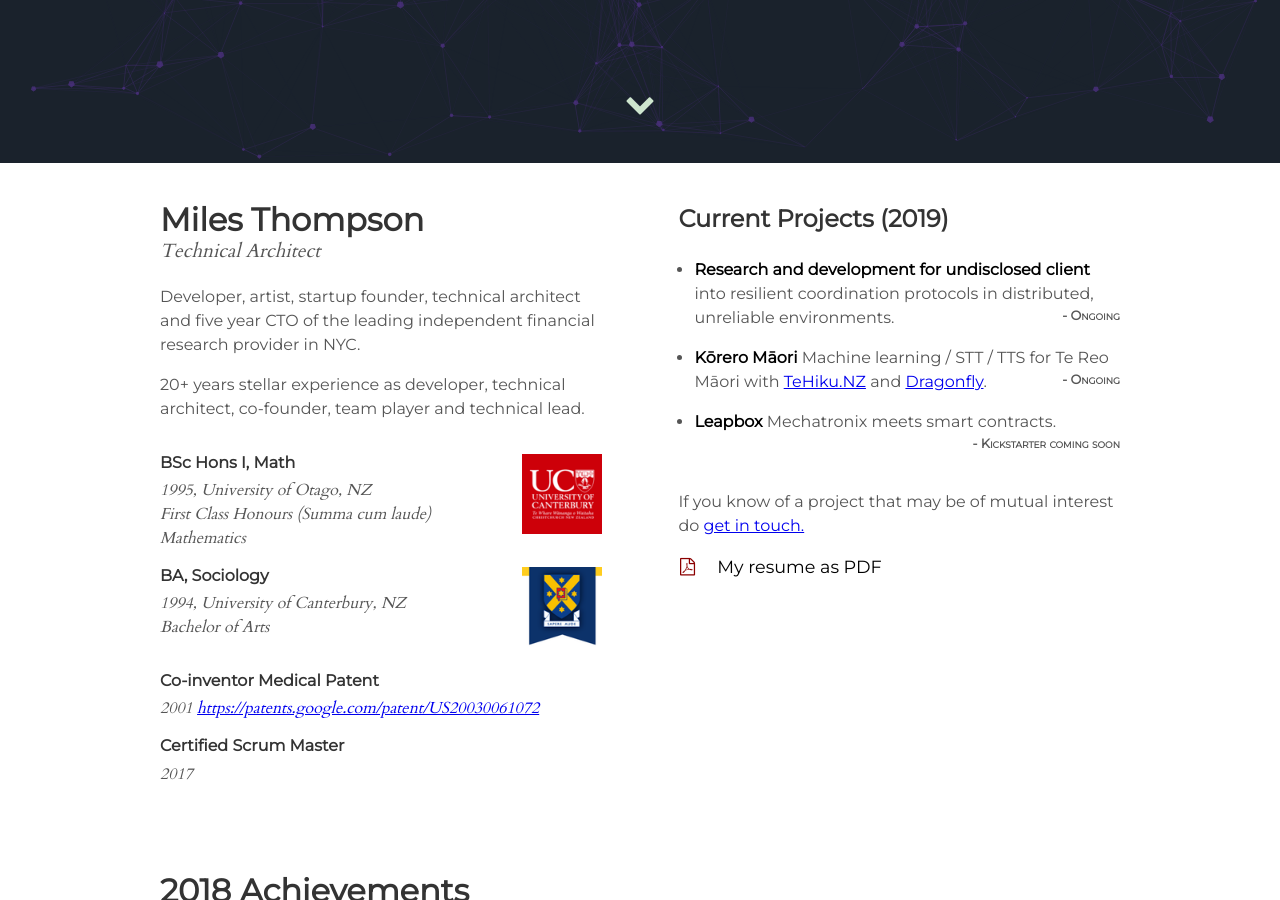
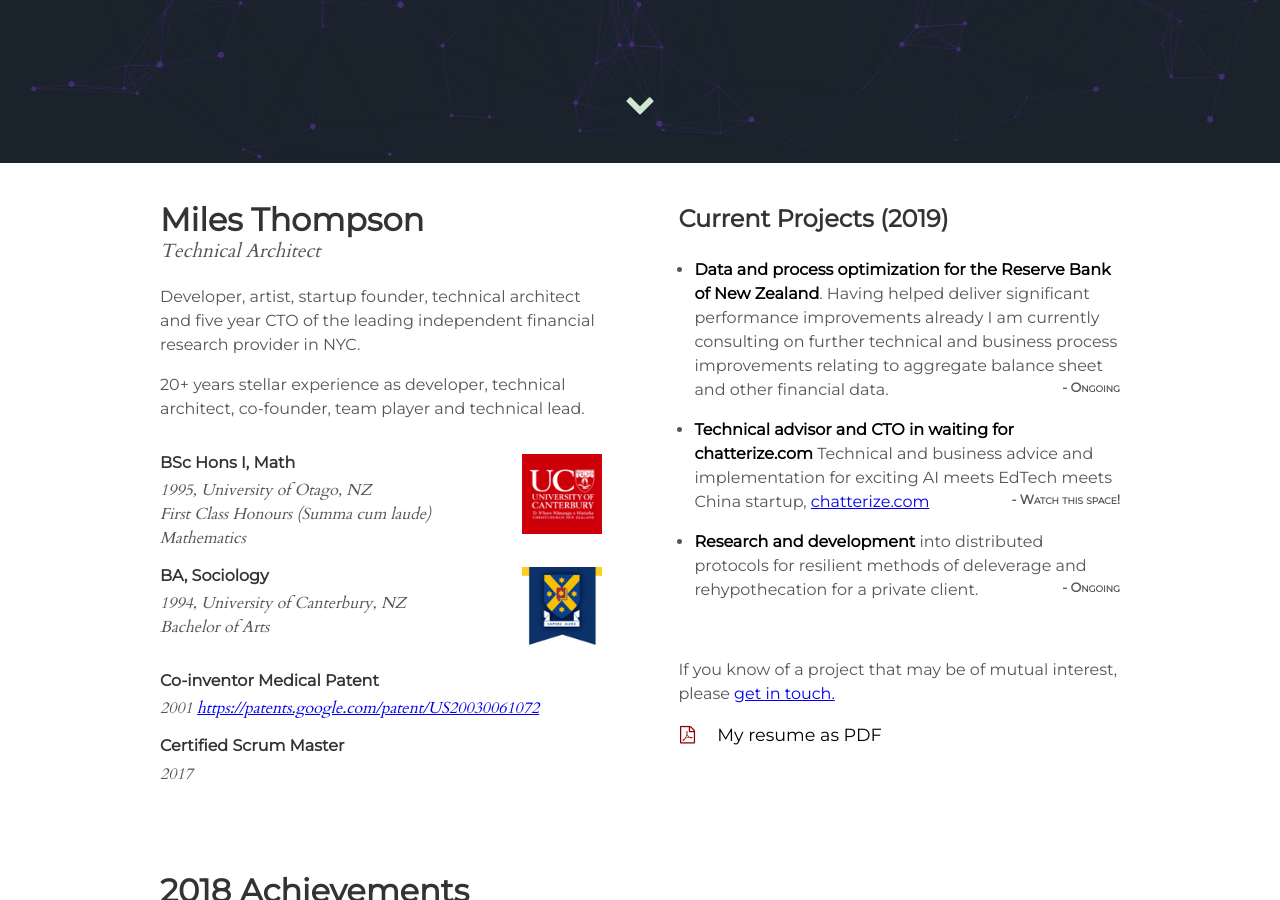
Before and after one commit to utunga/goodbright-nz, a Jekyll site: the page built from index.html, in a window 1280 px wide and 900 px high, scrolled down 737 px. Built offline with Jekyll 4.4.1, drawn with Linux system fonts in a browser that asks for light colours; some of the changed text lies outside the part shown.

Commit message:
overdue update on current projects

```diff
--- a/_includes/about.html
+++ b/_includes/about.html
@@ -15,14 +15,17 @@
     <div class="active_projects first">
       <p>
         <ul>
-          <li><a class="active_project">Research and development for undisclosed client</a> into resilient coordination protocols in distributed, unreliable environments. <i class="status">- Ongoing</i></li>
-          <li><a class="active_project" href=https://koreromaori.com">Kōrero Māori</a> Machine learning / STT / TTS for Te Reo Māori with <a href="http://tehiku.nz">TeHiku.NZ</a> and <a href="http://dragonfly.co.nz">Dragonfly</a>. <i class="status">- Ongoing</i></li>
-          <li><a class="active_project" href=http://leapbox.wtf">Leapbox</a> Mechatronix meets smart contracts.<i class="status">- Kickstarter coming soon</i></li>
+          <li><a class="active_project">Data and process optimization for the Reserve Bank of New Zealand</a>. Having helped deliver significant performance improvements already I am currently consulting on further technical and business process improvements relating to aggregate balance sheet and other financial data. <i class="status">- Ongoing</i></li>
+
+          <li><a class="active_project">Technical advisor and CTO in waiting for chatterize.com</a> Technical and business advice and implementation for exciting AI meets EdTech meets China startup, <a href="http://chatterize.com">chatterize.com</a> <i class="status">- Watch this space!</i></li>
+          <li><a class="active_project">Research and development</a> into distributed protocols for resilient methods of deleverage and rehypothecation for a private client. <i class="status">- Ongoing</i></li>
+        <!--   <li><a class="active_project" href=https://koreromaori.com">Kōrero Māori</a> Machine learning / STT / TTS for Te Reo Māori with <a href="http://tehiku.nz">TeHiku.NZ</a> and <a href="http://dragonfly.co.nz">Dragonfly</a>. <i class="status">- Ongoing</i></li>
+          <li><a class="active_project" href=http://leapbox.wtf">Leapbox</a> Mechatronix meets smart contracts.<i class="status">- Kickstarter coming soon</i></li> -->
 <!--           <li><a class="active_project" href=https://DeepPBR.AI">Deep Physics Based Rendering</a> Machine learning for VR asset pipelines with <a href="http://realityvirtual.co">RealityVirtual</a>.<i class="status">- Funding</i></li> -->
         </ul>
         <p>&nbsp;
         </p>
-        <p>If you know of a project that may be of mutual interest do <a href="#" class="toggle_email_click" class="active_project">get in touch.</a>
+        <p>If you know of a project that may be of mutual interest, please <a href="#" class="toggle_email_click" class="active_project">get in touch.</a>
 
       </p>
       <p class="email_display">You can contact me at <a href="mailto:{{site.email}}">{{site.email}}</a></p>
--- a/_includes/projects_2018.html
+++ b/_includes/projects_2018.html
@@ -52,7 +52,6 @@
       <li>Design</li>
     </ul>
     <p>Leapbox is a lock box controlled by a customizable smart contract or app. I'm acting as co-inventor, co-founder, scrum master and developer on this team.</p>
-    <p>We will be launching our Kickstarer in 2019.</p>
   </div>
 </div>
 
```
